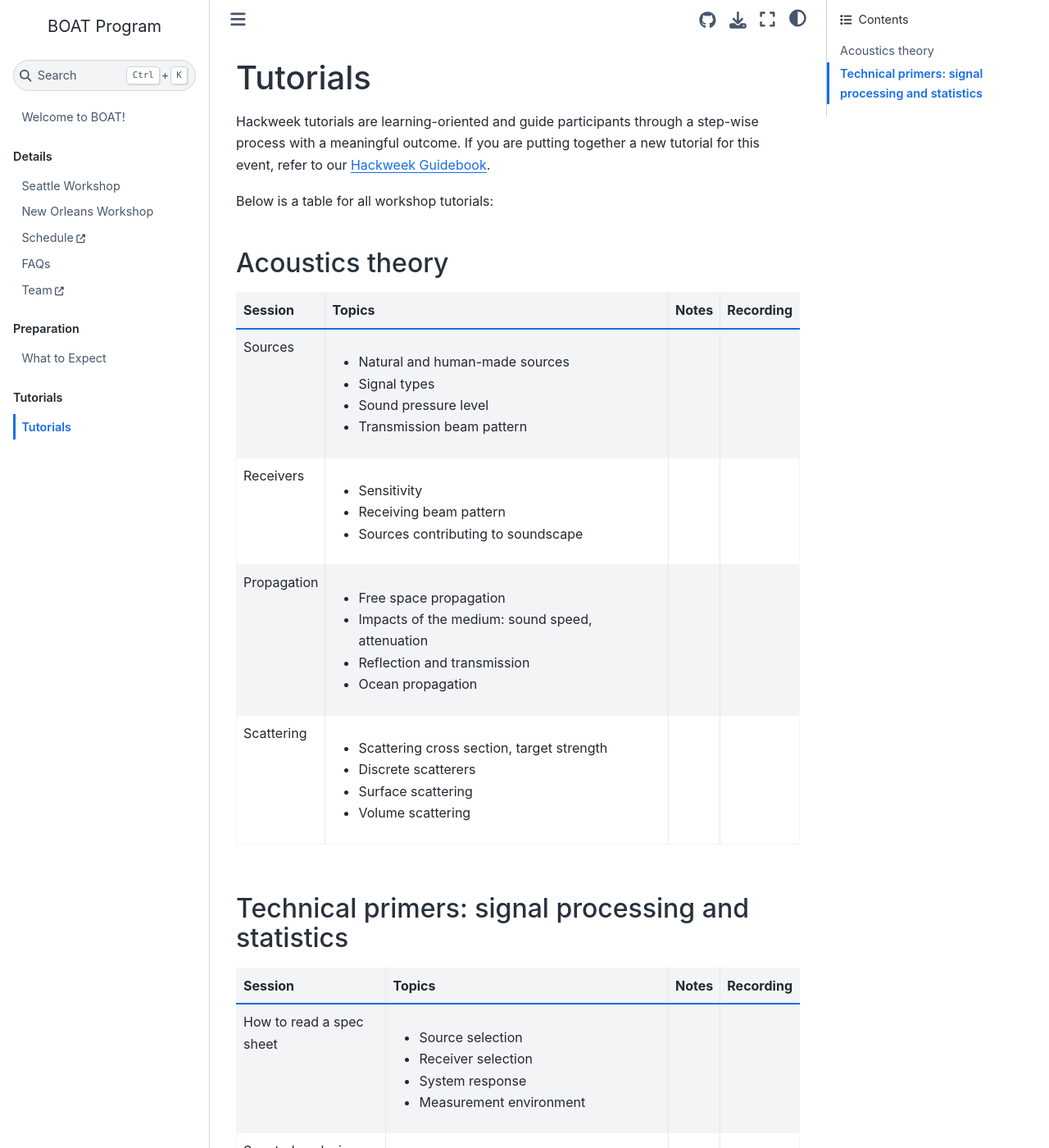
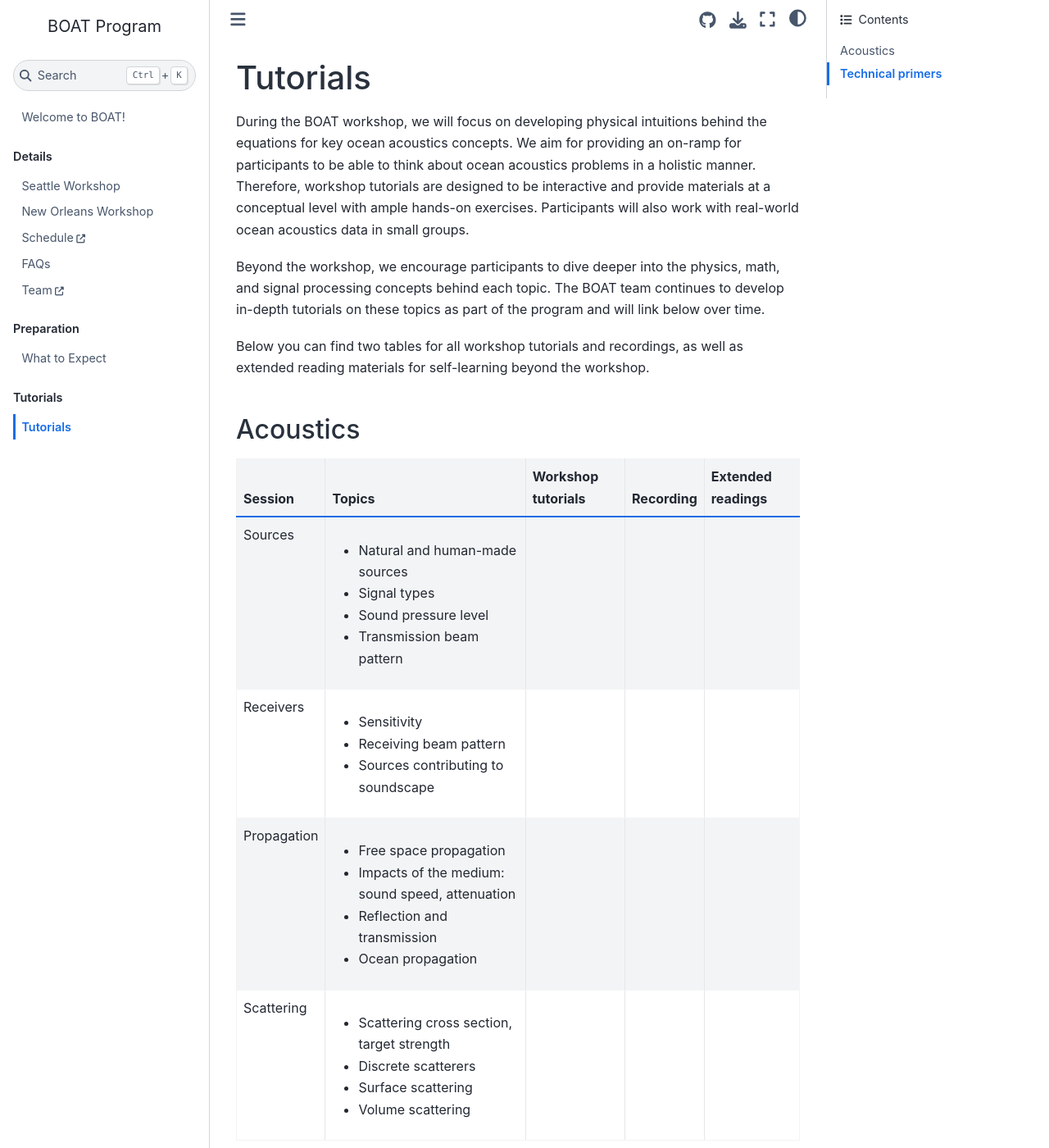
Before and after one commit to BOAT-ocean-acoustics/boat-website, a Jupyter Book: the page built from book/tutorials/index.md, in a window 1280 px wide and 1400 px high. Shown: the whole window at 82% size. Built offline with Jupyter Book 1.0.4 settings and Sphinx 7.4.7 and the Sphinx Book theme 1.1.4, drawn with Linux system fonts in a browser that asks for light colours; pages that are not in the unit, such as notebooks, are missing from menus; some of the changed text lies outside the part shown.

Commit message:
add text upfront

```diff
--- a/book/tutorials/index.md
+++ b/book/tutorials/index.md
@@ -1,20 +1,22 @@
 # Tutorials
 
-Hackweek tutorials are learning-oriented and guide participants through a step-wise process with a meaningful outcome. If you are putting together a new tutorial for this event, refer to our [Hackweek Guidebook](https://guidebook.hackweek.io/training/tutorials/index.html).
+During the BOAT workshop, we will focus on developing physical intuitions behind the equations for key ocean acoustics concepts. We aim for providing an on-ramp for participants to be able to think about ocean acoustics problems in a holistic manner. Therefore, workshop tutorials are designed to be interactive and provide materials at a conceptual level with ample hands-on exercises. Participants will also work with real-world ocean acoustics data in small groups.
 
-Below is a table for all workshop tutorials:
+Beyond the workshop, we encourage participants to dive deeper into the physics, math, and signal processing concepts behind each topic. The BOAT team continues to develop in-depth tutorials on these topics as part of the program and will link below over time.
 
-## Acoustics theory
-| Session | Topics | Notes | Recording |
-| ----- | --------- | ----- | --------- |
+Below you can find two tables for all workshop tutorials and recordings, as well as extended reading materials for self-learning beyond the workshop.
+
+## Acoustics
+| Session | Topics | Workshop tutorials | Recording | Extended readings |
+| ----- | --------- | ----- | --------- | --------- |
 | Sources | <ul> <li>Natural and human-made sources</li> <li>Signal types</li> <li>Sound pressure level</li> <li>Transmission beam pattern</li> </ul> |  |
 | Receivers | <ul> <li>Sensitivity</li> <li>Receiving beam pattern</li> <li> Sources contributing to soundscape </li> </ul> |  |
 | Propagation| <ul> <li>Free space propagation</li> <li>Impacts of the medium: sound speed, attenuation</li> <li>Reflection and transmission</li> <li>Ocean propagation</li> </ul> |  |
 | Scattering | <ul> <li>Scattering cross section, target strength</li> <li>Discrete scatterers</li> <li>Surface scattering</li> <li>Volume scattering</li> </ul> |  |
 
-## Technical primers: signal processing and statistics
-| Session | Topics | Notes | Recording |
-| ----- | --------- | ----- | --------- |
+## Technical primers
+| Session | Topics | Workshop tutorials | Recording | Extended readings |
+| ----- | --------- | ----- | --------- | --------- |
 | How to read a spec sheet | <ul> <li>Source selection</li> <li>Receiver selection</li> <li>System response</li> <li>Measurement environment</li> </ul> |  |
 | Spectral analysis | <ul> <li>Fourier transform and spectrum</li> <li>Power spectral density</li> <li>Effects of sampling</li> </ul> |  |
 | Probability distributions | <ul> <li>Random variables</li> <li>Common probability distributions</li> </ul> |  |
```
